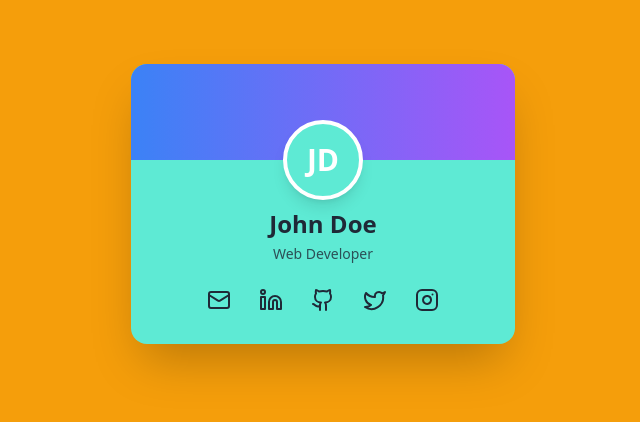
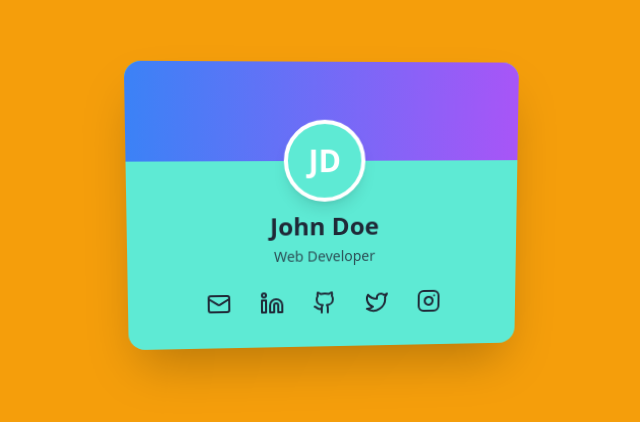
Before and after one commit to bando710/digital-profile-card, a React (Create React App) app: page / in a window 1280 px wide. Shown: the part 196-618 px from the top of the page, without its empty margins (317-957 px from the left). Built offline with nearby package versions, Linux system fonts and the light colour scheme.

Commit message:
feature update

```diff
--- a/src/components/DigitalProfileCard.js
+++ b/src/components/DigitalProfileCard.js
@@ -1,4 +1,4 @@
-import React from 'react';
+import React, { useState } from 'react';
 import { digitalProfileConfig, allIcons } from '../config/digitalProfileConfig';
 
 const ProfileImage = React.memo(({ profileImage, initials, backgroundColor }) => {
@@ -39,6 +39,20 @@ const SocialIcon = React.memo(({ icon, url, label, textColor }) => {
 });
 
 const DigitalProfileCard = () => {
+  const [mousePosition, setMousePosition] = useState({ x: 0, y: 0 });
+
+  const handleMouseMove = (e) => {
+    const card = e.currentTarget;
+    const rect = card.getBoundingClientRect();
+    const x = (e.clientX - rect.left) / rect.width;
+    const y = (e.clientY - rect.top) / rect.height;
+    setMousePosition({ x, y });
+  };
+
+  const handleMouseLeave = () => {
+    setMousePosition({ x: 0.5, y: 0.5 });
+  };
+
   const {
     name,
     subtitle,
@@ -51,6 +65,16 @@ const DigitalProfileCard = () => {
     siteBackground
   } = digitalProfileConfig;
 
+  const cardStyle = {
+    transform: `
+      perspective(1000px)
+      rotateX(${(mousePosition.y - 0.5) * 10}deg)
+      rotateY(${(mousePosition.x - 0.5) * -10}deg)
+      translateZ(20px)
+    `,
+    transition: 'transform 0.1s ease-out',
+  };
+
   const backgroundClass = siteBackground.type === 'gradient'
     ? `${siteBackground.gradient.direction} ${siteBackground.gradient.from} ${siteBackground.gradient.to}`
     : siteBackground.color;
@@ -58,7 +82,10 @@ const DigitalProfileCard = () => {
   return (
     <div className={`flex justify-center items-center min-h-screen p-4 ${backgroundClass}`}>
       <div
-        className={`w-full max-w-sm ${backgroundColor} rounded-2xl shadow-2xl overflow-hidden`}
+        className={`w-full max-w-sm ${backgroundColor} rounded-2xl shadow-2xl overflow-hidden cursor-pointer`}
+        style={cardStyle}
+        onMouseMove={handleMouseMove}
+        onMouseLeave={handleMouseLeave}
       >
         <div className="relative">
           <div className={`h-24 bg-gradient-to-r ${headerGradient.from} ${headerGradient.to}`}></div>
```
